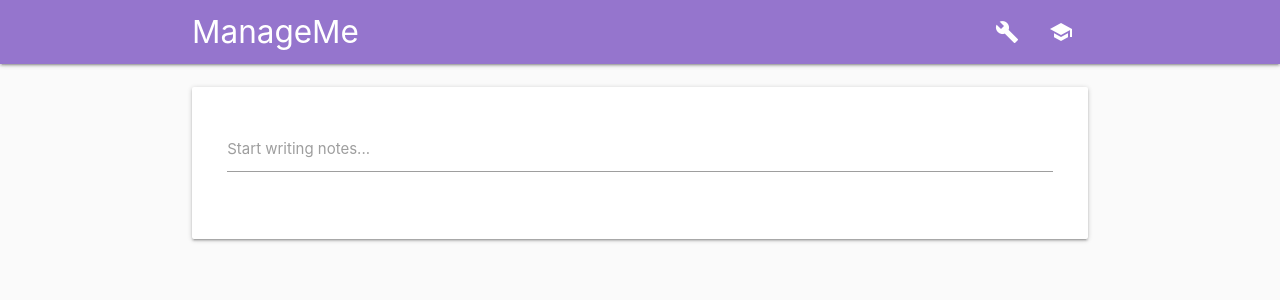
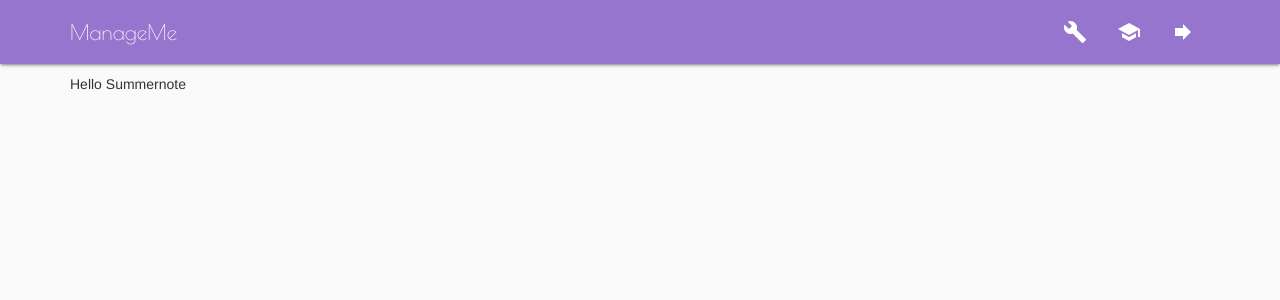
Before and after one commit to imanuelfebie/manage-me-pwa, a Flask app: page /notes/new in a window 1280 px wide. Shown: the top 300 px of the page. Run offline with Flask 2, Linux system fonts and the light colour scheme; some libraries are stand-ins or nearby versions.

Commit message:
Semi final version

```diff
--- a/manage_me/static/scripts.js
+++ b/manage_me/static/scripts.js
@@ -20,3 +20,14 @@
 $(document).ready(function(){
     $('.modal').modal();
 });
+
+// summernote
+$(document).ready(function() {
+  $('#summernote').summernote({
+	  	placeholder: "Write your notes here...",
+	  	tabsize: 2,
+		height: 300,
+	  	minHeigh: null,
+	  	focus: true
+  });
+});
--- a/manage_me/templates/base.html
+++ b/manage_me/templates/base.html
@@ -10,11 +10,23 @@
     <link rel="stylesheet" href="https://cdnjs.cloudflare.com/ajax/libs/materialize/1.0.0/css/materialize.min.css">
 	<!-- Material Icons -->
 	<link href="https://fonts.googleapis.com/icon?family=Material+Icons" rel="stylesheet">
+	<link href="https://fonts.googleapis.com/css?family=Poiret+One&display=swap" rel="stylesheet">
 	<!-- Manifest -->
 	<link rel="manifest" href="{{ url_for('static', filename='manifest.json') }}">
-	<meta name="apple-mobile-web-app-capable" content="yes">
-  	<meta name="apple-mobile-web-app-status-bar-style" content="transparent">
+
+  	<link href="https://stackpath.bootstrapcdn.com/bootstrap/3.3.7/css/bootstrap.min.css" rel="stylesheet">
+  	<script src="https://code.jquery.com/jquery-3.4.1.min.js"></script>
+  	<script src="https://stackpath.bootstrapcdn.com/bootstrap/3.3.7/js/bootstrap.min.js"></script>
+  	<link href="https://cdn.jsdelivr.net/npm/summernote@0.8.15/dist/summernote.min.css" rel="stylesheet">
+  	<script src="https://cdn.jsdelivr.net/npm/summernote@0.8.15/dist/summernote.min.js"></script>
+
 	<title>{% block title %}{% endblock title %}</title>
+	<style>
+		.brand-logo {
+			font-family: 'Poiret One', cursive;
+		}
+	</style>
+</head>
 <body class="grey lighten-5">
 
 	{% block quotes %}{% endblock quotes %}
@@ -27,7 +39,6 @@
 	</div>
 
 	<!-- JQuery -->
-	<script src="https://code.jquery.com/jquery-3.4.1.js" integrity="sha256-WpOohJOqMqqyKL9FccASB9O0KwACQJpFTUBLTYOVvVU=" crossorigin="anonymous"></script>
 	<!-- Compiled and minified JavaScript -->
     <script src="https://cdnjs.cloudflare.com/ajax/libs/materialize/1.0.0/js/materialize.min.js"></script>
 	<script src="../static/scripts.js"></script>
--- a/manage_me/templates/floating_button.html
+++ b/manage_me/templates/floating_button.html
@@ -5,10 +5,8 @@
   <ul>
   	<!-- Project -->
     <li><a href="{{ url_for('projects.project_create') }}" class="btn-floating red"><i class="material-icons">work</i></a></li>
-    <!-- Milestones -->
-    <li><a href="{{ url_for('projects.milestone_create') }}" class="btn-floating yellow darken-1"><i class="material-icons">access_time</i></a></li>
     <!-- Notes -->
-    <li><a class="btn-floating green"><i class="material-icons">edit</i></a></li>
+    <li><a href="" class="btn-floating green"><i class="material-icons">edit</i></a></li>
     <!-- Courses -->
     <li><a class="btn-floating blue"><i class="material-icons">school</i></a></li>
   </ul>
--- a/manage_me/templates/home.html
+++ b/manage_me/templates/home.html
@@ -12,7 +12,7 @@
 <!-- Quote section -->
 <blockquote class="animated fadeInLeft">
 	<h6 class="deep-purple-text">Today's Quote</h6>
-	Step by step and the thing is done.
+	<p>Step by step and the thing is done.</p>
 </blockquote>
 
 <!-- Projects overview -->
--- a/manage_me/templates/navbar.html
+++ b/manage_me/templates/navbar.html
@@ -5,12 +5,9 @@
 			<ul class="right">
 				<li><a href="{{ url_for('preferences.user_preferences') }}"><i class="tiny material-icons">build</i></a></li>
 				<li><a href="{{ url_for('universities.course_list') }}"><i class="material-icons">school</i></a></li>
+				<!-- Sidenav trigger -->
+				<li><a href="{{ url_for('users.login') }}"><i class="material-icons">forward</i></a></li>
 			</ul>
 		</div>
 	</nav>
 </div>
-
-<!-- -->
-<ul class="sidenav" id="side">
-	<li><a href="{{ url_for('preferences.user_preferences') }}"><i class="material-icons">build</i></a></li>
-</ul>
--- a/manage_me/templates/notes_create.html
+++ b/manage_me/templates/notes_create.html
@@ -5,14 +5,7 @@
 {% include 'navbar.html' %}
 
 {% block body %}
-<div class="card-panel">
-	<div class="row valign-wrapper">
-		<div class="col s12">
-			<div class="input-field">
-				<input type="text" name="note" id="" class="materialize-textarea">
-				<label for="note">Start writing notes...</label>
-			</div>
-		</div>
-	</div>
-</div>
+
+<div id="summernote">Hello Summernote</div>
+
 {% endblock body %}
```
Also changed, not shown: manage_me/templates/preferences.html (+11 -2 lines), manage_me/templates/project_create.html (+11 -1 lines).
